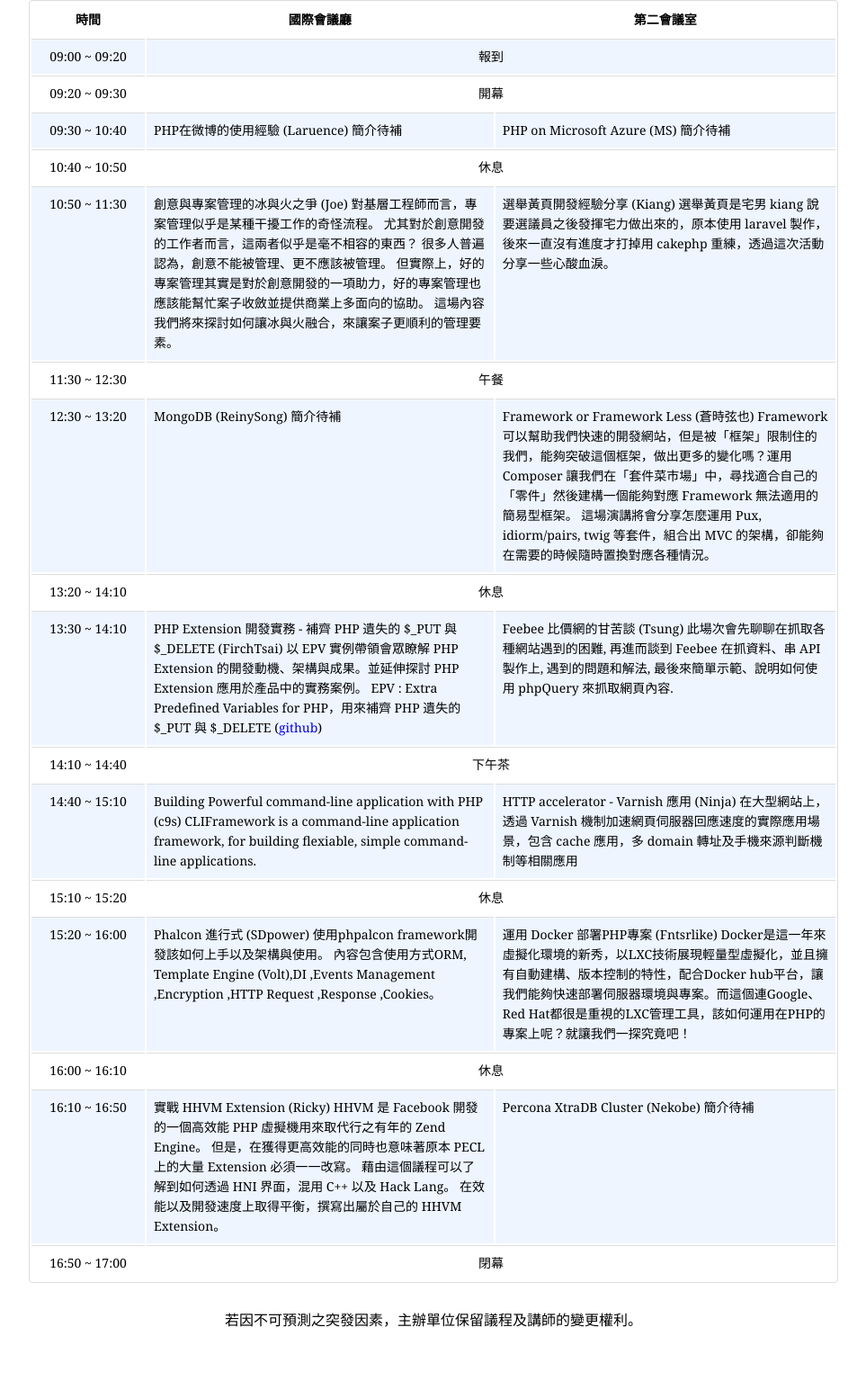
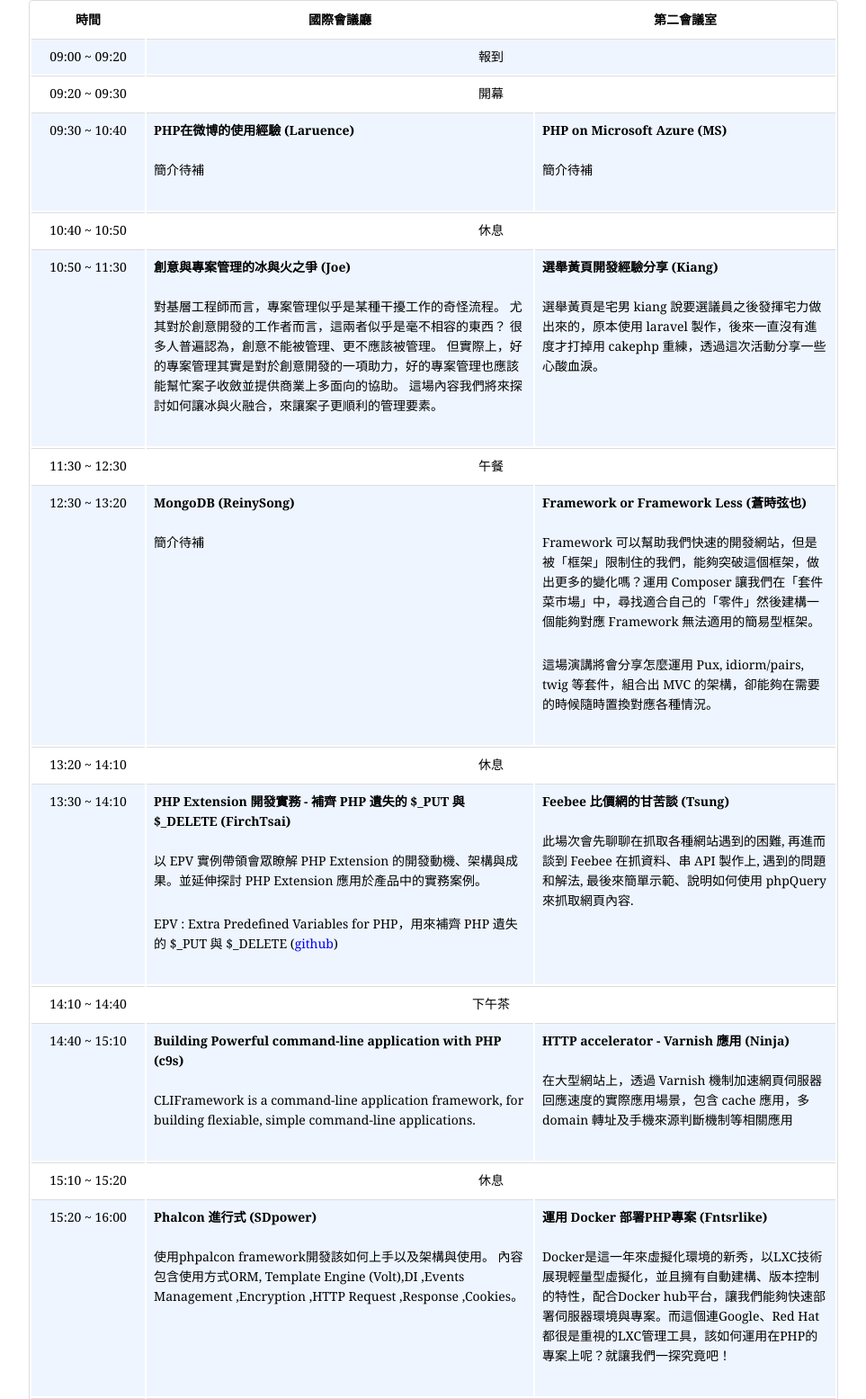
Before and after one commit to PHPConf-TW/website-2014, a website: page app/index.html in a window 1280 px wide. Shown: the part 1537-3092 px from the top of the page at 90% size, without its empty margins (158-1121 px from the left). Drawn offline with nearby package versions, Linux system fonts and the light colour scheme; some packages are replaced by stand-ins of ours; a script that the page names is missing.

Commit message:
Update schedule

```diff
--- a/app/index.html
+++ b/app/index.html
@@ -146,14 +146,14 @@
                 <tr>
                     <td style="text-align:center;">09:30 ~ 10:40</td>
                     <td>
-                        PHP在微博的使用經驗 (Laruence)
+                        <strong>PHP在微博的使用經驗 (Laruence)</strong><br><br>
 
-                        簡介待補
+                        <p>簡介待補</p>
                     </td>
                     <td>
-                        PHP on Microsoft Azure (MS)
+                        <strong>PHP on Microsoft Azure (MS)</strong><br><br>
 
-                        簡介待補
+                        <p>簡介待補</p>
                     </td>
                 </tr>
                 <tr>
@@ -163,17 +163,17 @@
                 <tr>
                     <td style="text-align:center;">10:50 ~ 11:30</td>
                     <td>
-                        創意與專案管理的冰與火之爭 (Joe)
+                        <strong>創意與專案管理的冰與火之爭 (Joe)</strong><br><br>
 
-                        對基層工程師而言，專案管理似乎是某種干擾工作的奇怪流程。 尤其對於創意開發的工作者而言，這兩者似乎是毫不相容的東西？
+                        <p>對基層工程師而言，專案管理似乎是某種干擾工作的奇怪流程。 尤其對於創意開發的工作者而言，這兩者似乎是毫不相容的東西？
                         很多人普遍認為，創意不能被管理、更不應該被管理。
                         但實際上，好的專案管理其實是對於創意開發的一項助力，好的專案管理也應該能幫忙案子收斂並提供商業上多面向的協助。
-                        這場內容我們將來探討如何讓冰與火融合，來讓案子更順利的管理要素。
+                        這場內容我們將來探討如何讓冰與火融合，來讓案子更順利的管理要素。</p>
                     </td>
                     <td>
-                        選舉黃頁開發經驗分享 (Kiang)
+                        <strong>選舉黃頁開發經驗分享 (Kiang)</strong><br><br>
 
-                        選舉黃頁是宅男 kiang 說要選議員之後發揮宅力做出來的，原本使用 laravel 製作，後來一直沒有進度才打掉用 cakephp 重練，透過這次活動分享一些心酸血淚。
+                        <p>選舉黃頁是宅男 kiang 說要選議員之後發揮宅力做出來的，原本使用 laravel 製作，後來一直沒有進度才打掉用 cakephp 重練，透過這次活動分享一些心酸血淚。</p>
                     </td>
                 </tr>
                 <tr>
@@ -183,16 +183,16 @@
                 <tr>
                     <td style="text-align:center;">12:30 ~ 13:20</td>
                     <td>
-                        MongoDB (ReinySong)
+                        <strong>MongoDB (ReinySong)</strong><br><br>
 
-簡介待補
+<p>簡介待補</p>
                     </td>
                     <td>
-Framework or Framework Less (蒼時弦也)
+<strong>Framework or Framework Less (蒼時弦也)</strong><br><br>
 
-Framework 可以幫助我們快速的開發網站，但是被「框架」限制住的我們，能夠突破這個框架，做出更多的變化嗎？運用 Composer 讓我們在「套件菜市場」中，尋找適合自己的「零件」然後建構一個能夠對應 Framework 無法適用的簡易型框架。
+<p>Framework 可以幫助我們快速的開發網站，但是被「框架」限制住的我們，能夠突破這個框架，做出更多的變化嗎？運用 Composer 讓我們在「套件菜市場」中，尋找適合自己的「零件」然後建構一個能夠對應 Framework 無法適用的簡易型框架。</p>
 
-這場演講將會分享怎麼運用 Pux, idiorm/pairs, twig 等套件，組合出 MVC 的架構，卻能夠在需要的時候隨時置換對應各種情況。
+<p>這場演講將會分享怎麼運用 Pux, idiorm/pairs, twig 等套件，組合出 MVC 的架構，卻能夠在需要的時候隨時置換對應各種情況。</p>
                     </td>
                 </tr>
                 <tr>
@@ -202,17 +202,17 @@
                 <tr>
                     <td style="text-align:center;">13:30 ~ 14:10</td>
                     <td>
-PHP Extension 開發實務 - 補齊 PHP 遺失的 $_PUT 與 $_DELETE (FirchTsai)
+<strong>PHP Extension 開發實務 - 補齊 PHP 遺失的 $_PUT 與 $_DELETE (FirchTsai)</strong><br><br>
 
-以 EPV 實例帶領會眾瞭解 PHP Extension 的開發動機、架構與成果。並延伸探討 PHP Extension 應用於產品中的實務案例。
+<p>以 EPV 實例帶領會眾瞭解 PHP Extension 的開發動機、架構與成果。並延伸探討 PHP Extension 應用於產品中的實務案例。</p>
 
-EPV : Extra Predefined Variables for PHP，用來補齊 PHP 遺失的 $_PUT 與 $_DELETE
-(<a href="https://github.com/tronice/epv" target="_blank">github</a>)
+<p>EPV : Extra Predefined Variables for PHP，用來補齊 PHP 遺失的 $_PUT 與 $_DELETE
+(<a href="https://github.com/tronice/epv" target="_blank">github</a>)</p>
                     </td>
                     <td>
-Feebee 比價網的甘苦談 (Tsung)
+<strong>Feebee 比價網的甘苦談 (Tsung)</strong><br><br>
 
-此場次會先聊聊在抓取各種網站遇到的困難, 再進而談到 Feebee 在抓資料、串 API 製作上, 遇到的問題和解法, 最後來簡單示範、說明如何使用 phpQuery 來抓取網頁內容.
+<p>此場次會先聊聊在抓取各種網站遇到的困難, 再進而談到 Feebee 在抓資料、串 API 製作上, 遇到的問題和解法, 最後來簡單示範、說明如何使用 phpQuery 來抓取網頁內容.</p>
                     </td>
                 </tr>
                 <tr>
@@ -222,14 +222,14 @@
                 <tr>
                     <td style="text-align:center;">14:40 ~ 15:10</td>
                     <td>
-                        Building Powerful command-line application with PHP (c9s)
+                        <strong>Building Powerful command-line application with PHP (c9s)</strong><br><br>
 
-CLIFramework is a command-line application framework, for building flexiable, simple command-line applications.
+<p>CLIFramework is a command-line application framework, for building flexiable, simple command-line applications.</p>
                     </td>
                     <td>
-                        HTTP accelerator - Varnish 應用 (Ninja)
+                        <strong>HTTP accelerator - Varnish 應用 (Ninja)</strong><br><br>
 
-在大型網站上，透過 Varnish 機制加速網頁伺服器回應速度的實際應用場景，包含 cache 應用，多 domain 轉址及手機來源判斷機制等相關應用
+<p>在大型網站上，透過 Varnish 機制加速網頁伺服器回應速度的實際應用場景，包含 cache 應用，多 domain 轉址及手機來源判斷機制等相關應用</p>
                     </td>
                 </tr>
                 <tr>
@@ -239,17 +239,17 @@
                 <tr>
                     <td style="text-align:center;">15:20 ~ 16:00</td>
                     <td>
-                        Phalcon 進行式 (SDpower)
+                        <strong>Phalcon 進行式 (SDpower)</strong><br><br>
 
-使用phpalcon framework開發該如何上手以及架構與使用。
-內容包含使用方式ORM, Template Engine (Volt),DI ,Events Management ,Encryption ,HTTP Request ,Response ,Cookies。
+<p>使用phpalcon framework開發該如何上手以及架構與使用。
+內容包含使用方式ORM, Template Engine (Volt),DI ,Events Management ,Encryption ,HTTP Request ,Response ,Cookies。 </p>
                     </td>
                     <td>
-                        運用 Docker 部署PHP專案 (Fntsrlike)
+                        <strong>運用 Docker 部署PHP專案 (Fntsrlike)</strong><br><br>
 
-Docker是這一年來虛擬化環境的新秀，以LXC技術展現輕量型虛擬化，並且擁有自動建構、版本控制的特性，配合Docker
+<p>Docker是這一年來虛擬化環境的新秀，以LXC技術展現輕量型虛擬化，並且擁有自動建構、版本控制的特性，配合Docker
 hub平台，讓我們能夠快速部署伺服器環境與專案。而這個連Google、Red
-Hat都很是重視的LXC管理工具，該如何運用在PHP的專案上呢？就讓我們一探究竟吧！
+Hat都很是重視的LXC管理工具，該如何運用在PHP的專案上呢？就讓我們一探究竟吧！</p>
                     </td>
                 </tr>
                 <tr>
@@ -259,18 +259,18 @@
                 <tr>
                     <td style="text-align:center;">16:10 ~ 16:50</td>
                     <td>
-                        實戰 HHVM Extension (Ricky)
+                        <strong>實戰 HHVM Extension (Ricky)</strong><br><br>
 
-HHVM 是 Facebook 開發的一個高效能 PHP 虛擬機用來取代行之有年的 Zend Engine。
+<p>HHVM 是 Facebook 開發的一個高效能 PHP 虛擬機用來取代行之有年的 Zend Engine。
 但是，在獲得更高效能的同時也意味著原本 PECL 上的大量 Extension 必須一一改寫。
-藉由這個議程可以了解到如何透過 HNI 界面，混用 C++ 以及 Hack Lang。
+藉由這個議程可以了解到如何透過 HNI 界面，混用 C++ 以及 Hack Lang。</p>
 
-在效能以及開發速度上取得平衡，撰寫出屬於自己的 HHVM Extension。
+<p>在效能以及開發速度上取得平衡，撰寫出屬於自己的 HHVM Extension。</p>
                     </td>
                     <td>
-                        Percona XtraDB Cluster (Nekobe)
+                        <strong>Percona XtraDB Cluster (Nekobe)</strong><br><br>
 
-簡介待補
+<p>簡介待補</p>
                     </td>
                 </tr>
                 <tr>
```
